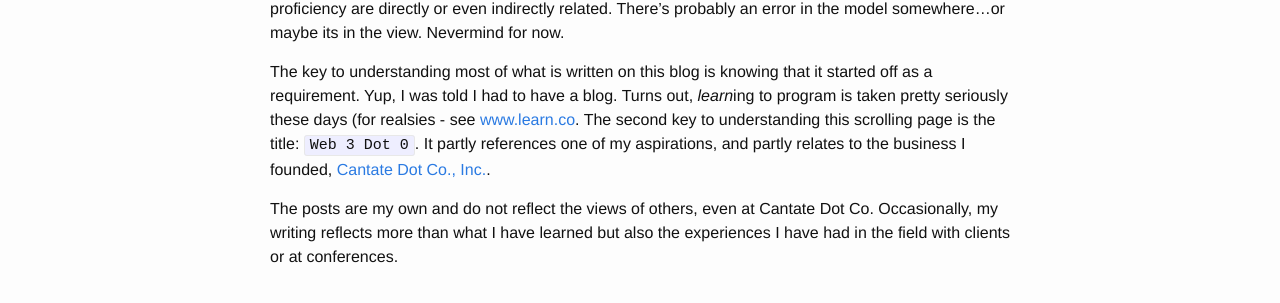
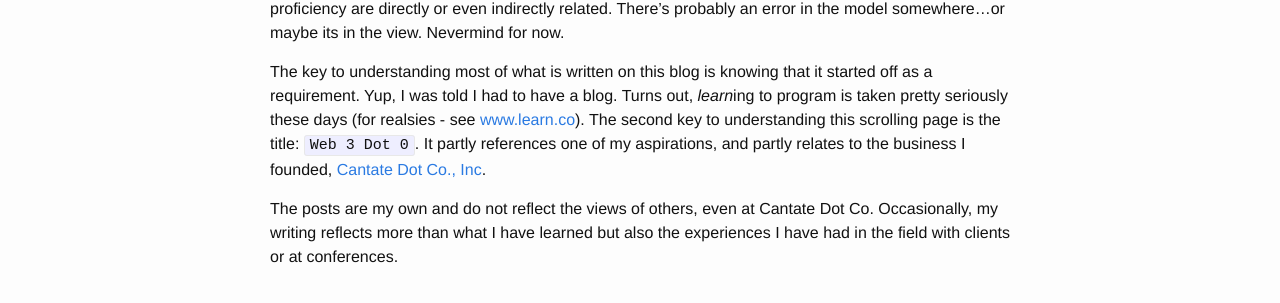
Before and after one commit to georgetoothman/cantate.github.io, a Jekyll site: the page built from about.md, in a window 1280 px wide. Shown: the part 350-653 px from the top of the page. Built offline with Jekyll 4.4.1, drawn with Linux system fonts in a browser that asks for light colours.

```diff
--- a/about.md
+++ b/about.md
@@ -8,6 +8,6 @@ Computer languages use words that often contain objects. Think about these words
 
 He rocks, and after programming with him for a while you might also realize how using some such phrase as *"which is a thing"* can quickly lead to more proficiency. We in the biz call "more proficiency" **metaprogramming**. Which padrone is also quite good at. Nevermind exactly how the phrase and proficiency are directly or even indirectly related. There's probably an error in the model somewhere...or maybe its in the view. Nevermind for now.
 
-The key to understanding most of what is written on this blog is knowing that it started off as a requirement. Yup, I was told I had to have a blog. Turns out, *learn*ing to program is taken pretty seriously these days (for realsies - see [www.learn.co](https://learn.co). The second key to understanding this scrolling page is the title: `Web 3 Dot 0`. It partly references one of my aspirations, and partly relates to the business I founded, [Cantate Dot Co., Inc.](http://cantate.co).
+The key to understanding most of what is written on this blog is knowing that it started off as a requirement. Yup, I was told I had to have a blog. Turns out, *learn*ing to program is taken pretty seriously these days (for realsies - see [www.learn.co](https://learn.co)). The second key to understanding this scrolling page is the title: `Web 3 Dot 0`. It partly references one of my aspirations, and partly relates to the business I founded, [Cantate Dot Co., Inc](http://cantate.co).
 
 The posts are my own and do not reflect the views of others, even at Cantate Dot Co. Occasionally, my writing reflects more than what I have learned but also the experiences I have had in the field with clients or at conferences.
```
